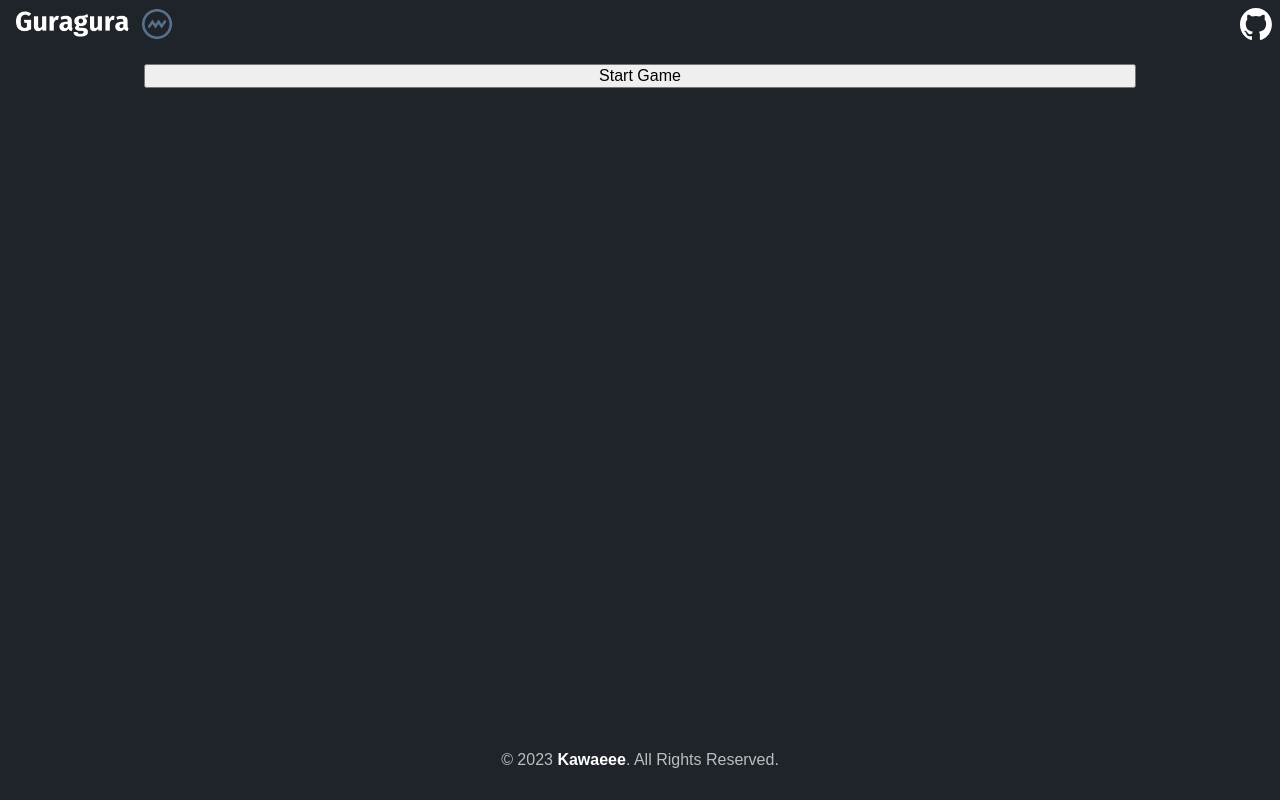
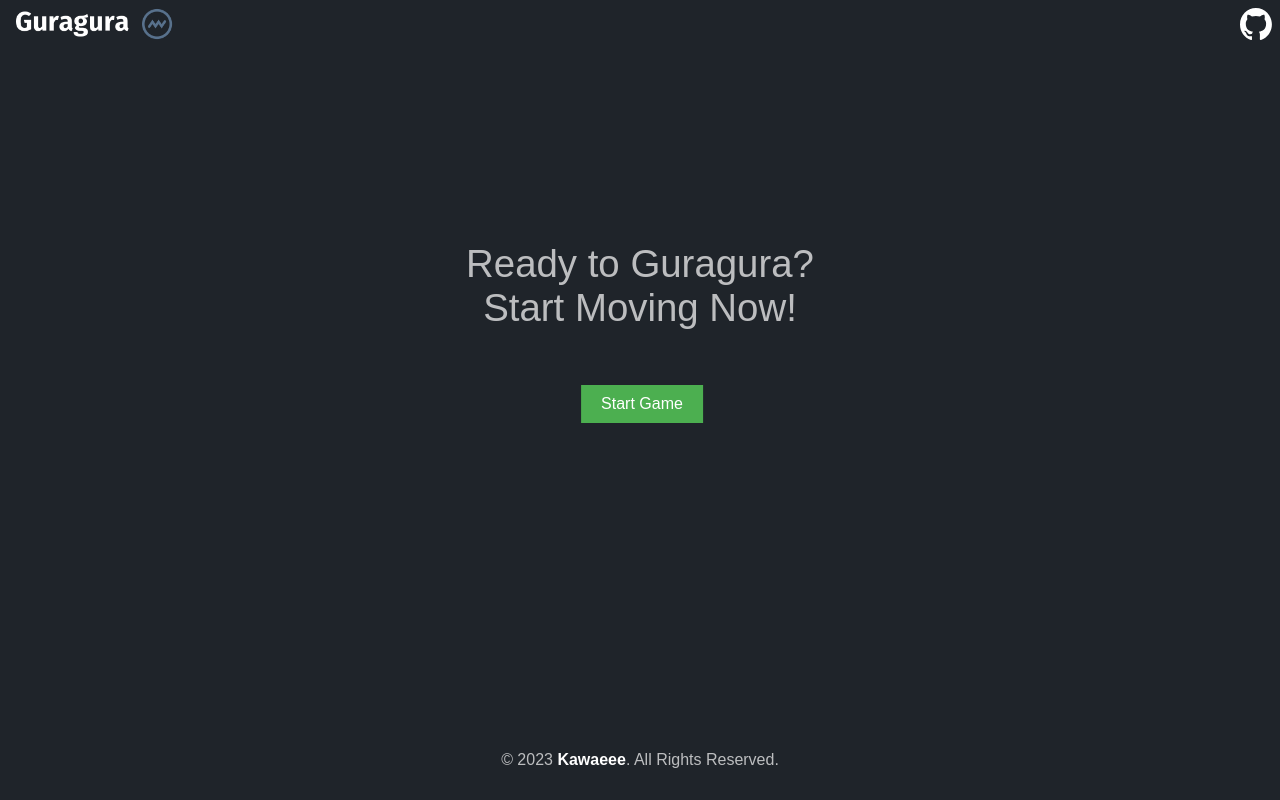
Before and after one commit to Kawaeee/guragura, a SvelteKit app: page / in a window 1280 px wide. Built offline with nearby package versions, Linux system fonts and the light colour scheme.

Commit message:
🔨 adjust start screen/game screen

```diff
--- a/src/routes/Guragura.svelte
+++ b/src/routes/Guragura.svelte
@@ -261,7 +261,7 @@
         goalReachedBaseScore = 10;
         scoreMultiplier = 1.0;
 
-        remainingTime = 120;
+        remainingTime = 5;
         goalReachedCount = 0;
     }
 
@@ -277,16 +277,24 @@
 </script>
 
 {#if !isGameStarted}
+<div class="guragura-pre">
+    <h1>Ready to Guragura? Start Moving Now!</h1>
+    {#if lastGameStatus}
+    <div class="score-pre">
+        Lap: {goalReachedCount}, Score: {startScore.toFixed(2)}, Multiplier: x{scoreMultiplier.toFixed(2)}
+    </div>
+    {/if}
     <button on:click={startGame}>Start Game</button>
-  {#if lastGameStatus}
-    Lap: {goalReachedCount}, Score: {startScore.toFixed(2)}, Multiplier: x{scoreMultiplier.toFixed(2)}
-  {/if}
+</div>
+
 {/if}
 
 {#if isGameStarted}
 <div class="guragura-game">
-  <div>Lap: {goalReachedCount}, Score: {startScore.toFixed(2)}, Multiplier: x{scoreMultiplier.toFixed(2)}</div>
-  <div>Time remaining: {remainingTime} seconds</div>
+    <div class="score-game">
+        Lap: {goalReachedCount}, Score: {startScore.toFixed(2)}, Multiplier: x{scoreMultiplier.toFixed(2)}
+        <br>Time remaining: {remainingTime} seconds
+    </div>
     <div>
         <div class="player" style="left: {startPosition}px;"></div>
         <div class="goal"></div>
@@ -319,18 +327,53 @@
         background-position: center;
     }
 
-    .guragura-game {
+    .guragura-game, .guragura-pre{
         position: absolute;
         top: 50%;
         left: 50%;
         transform: translate(-50%, -50%);
         width: 100%;
-        max-width: 500px; /* or any other maximum width you want */
+        max-width: 700px;
         display: flex;
         flex-direction: column;
         justify-content: center;
         align-items: center;
         text-align: center;
-        z-index: 0;
     }
+
+    .score-game {
+       font-size: large;
+    }
+
+    .score-pre {
+        position: absolute;
+        top: 75px;
+        left: 50%;
+        transform: translate(-50%, -50%);
+    }
+
+    h1{
+        position: absolute;
+        left: 50%;
+        bottom: 0%;
+        transform: translate(-50%, -50%);
+    }
+
+    button {
+        background-color: #4CAF50;
+        border: none;
+        color: white;
+        padding: 10px 20px;
+        text-align: center;
+        text-decoration: none;
+        display: inline-block;
+        font-size: 16px;
+        margin: 4px 2px;
+        cursor: pointer;
+        position: absolute;
+        top: 50%;
+        left: 50%;
+        transform: translate(-50%, -50%);
+    }
+
   </style>
```
Lines whose indentation alone changed are shown as unchanged.
